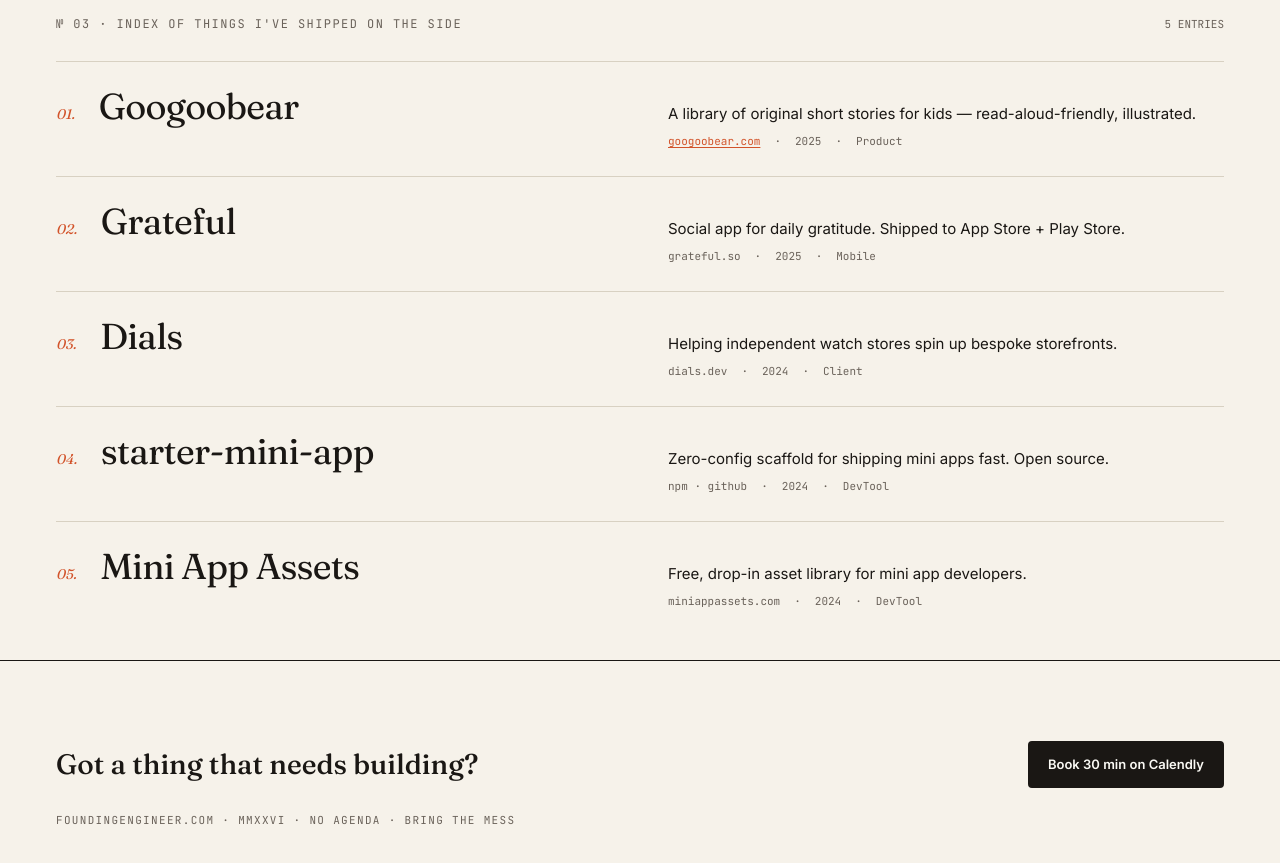
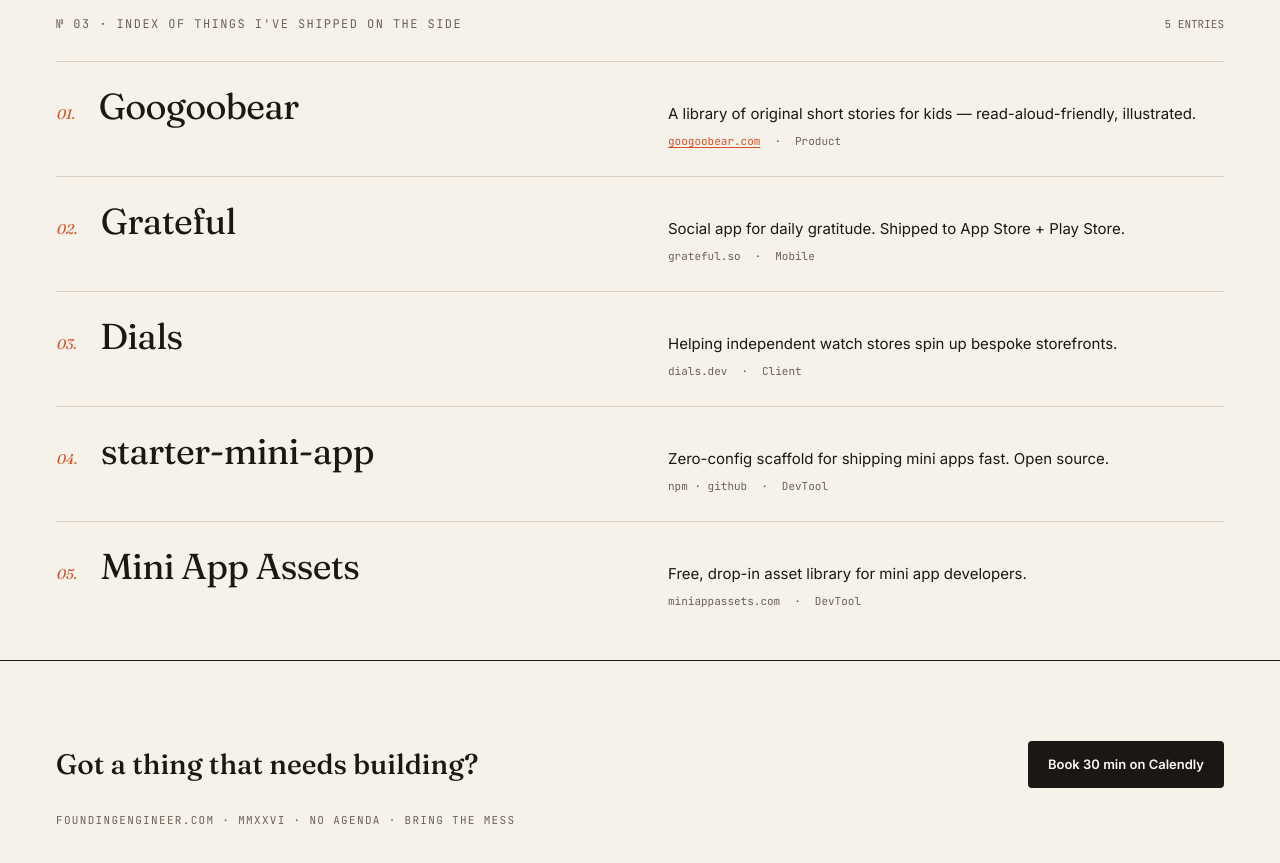
Before and after one commit to patnir/foundingengineer, a Next.js app: page / in a window 1280 px wide. Shown: the part 1520-2383 px from the top of the page. Built offline with nearby package versions, Linux system fonts and the light colour scheme.

Commit message:
chore: drop year from projects index meta row
Each project now reads "url · tag" instead of "url · year · tag".
The year field stays on Project in case it's wanted elsewhere.

Co-authored-by: Cursor <cursoragent@cursor.com>

```diff
--- a/app/page.tsx
+++ b/app/page.tsx
@@ -393,8 +393,6 @@ function ProjectsIndex() {
                   <span>{p.url}</span>
                 )}
                 <span>·</span>
-                <span>{p.year}</span>
-                <span>·</span>
                 <span>{p.tag}</span>
               </div>
             </div>
```
